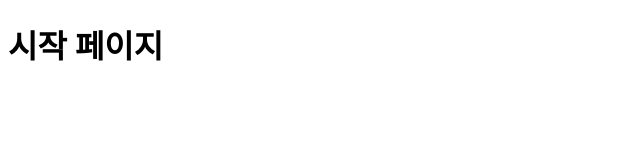
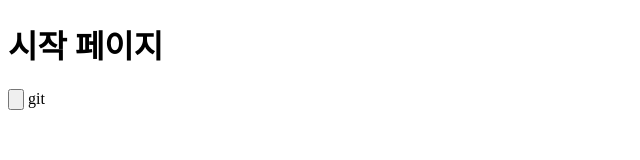
Before and after one commit to jinsim2/Class1Team1Project, a plain HTML site: page index.html in a window 1280 px wide. Shown: the full height of the page, 0-640 px from the left. Drawn offline with Linux system fonts and the light colour scheme.

Commit message:
add button

```diff
--- a/index.html
+++ b/index.html
@@ -7,5 +7,6 @@
 </head>
 <body>
     <h1>시작 페이지</h1>
+    <input type="button" vlaue="버튼">
 </body>
-</html>
+</html>git
```
